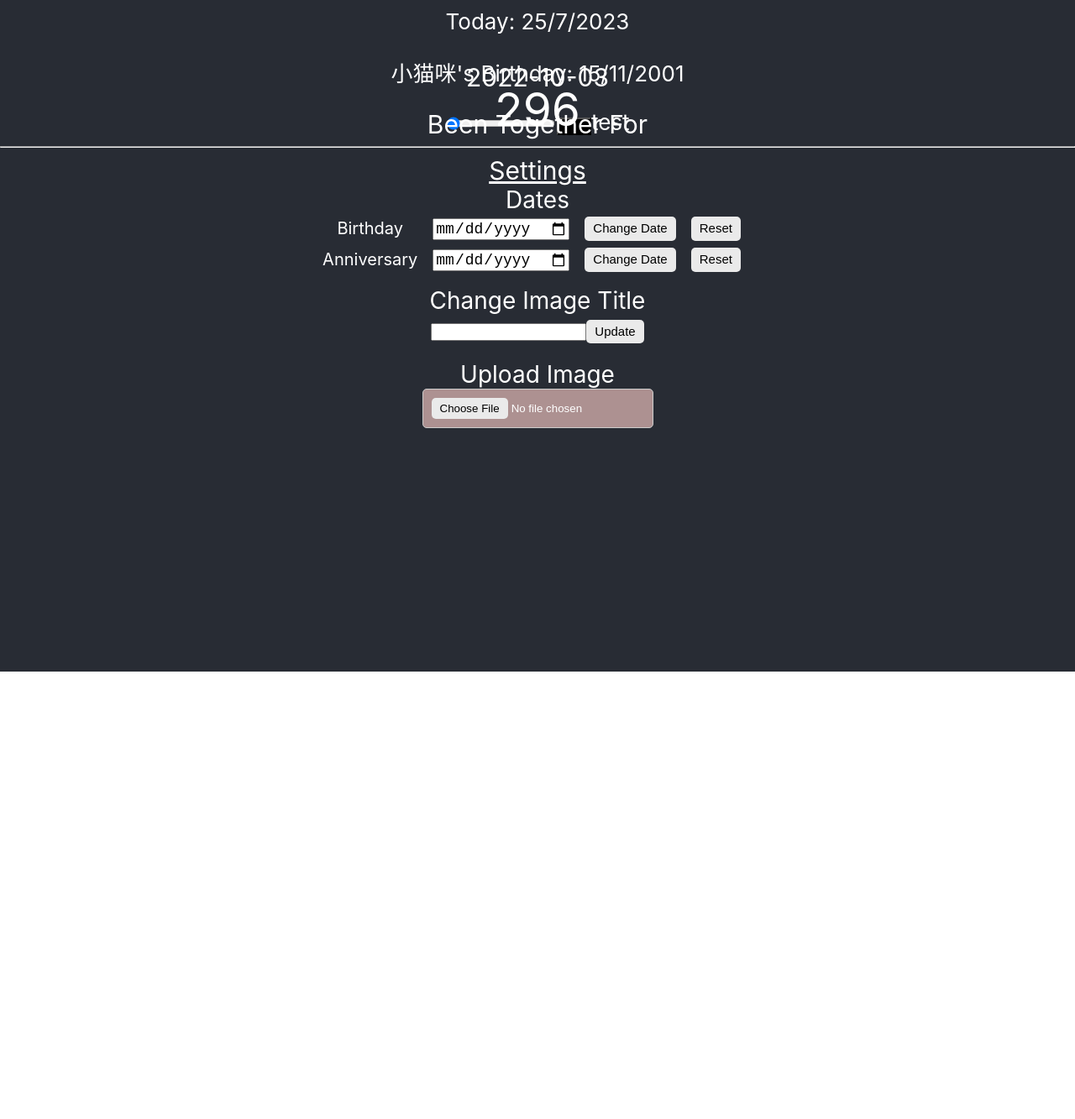
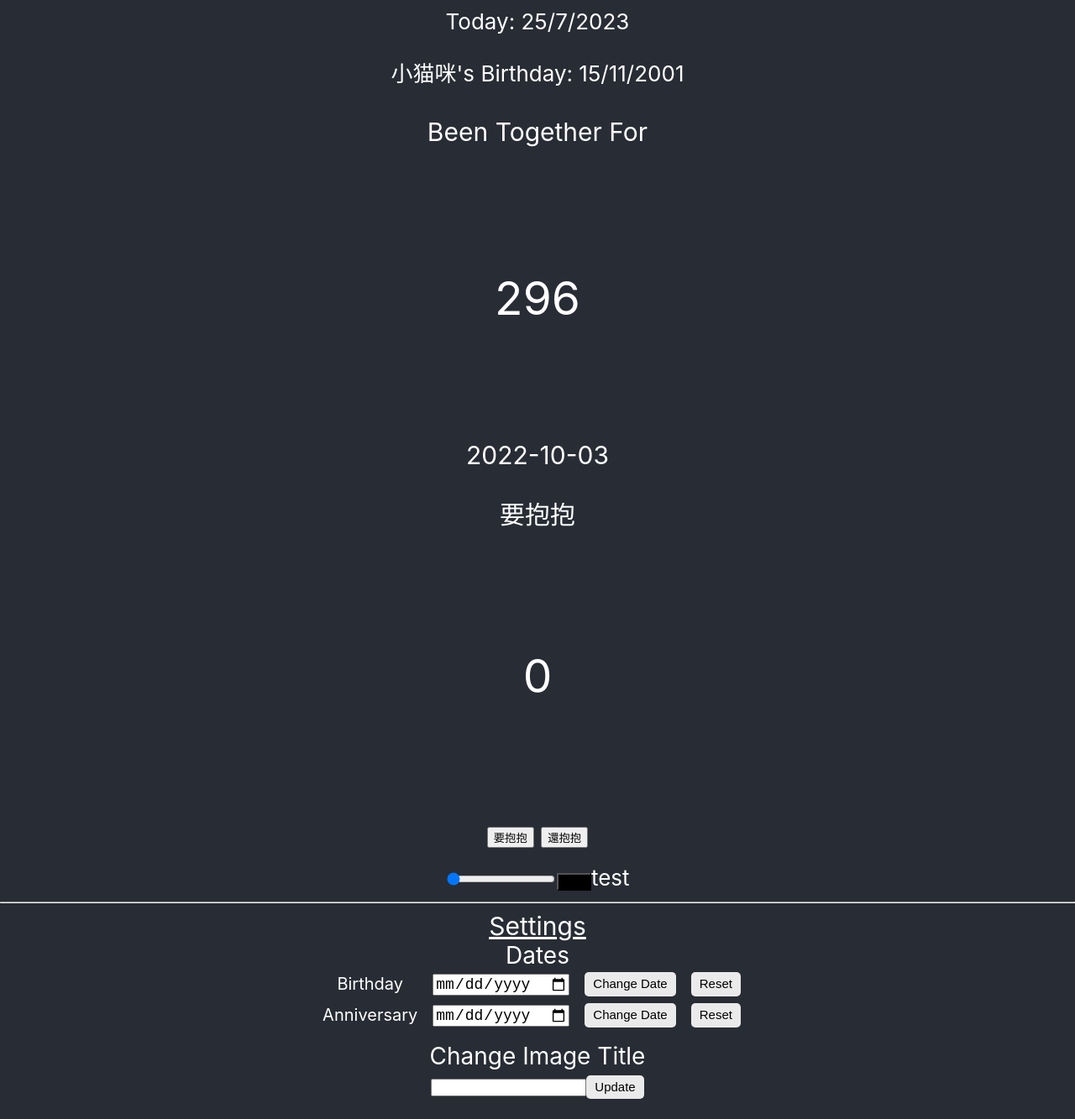
Before and after one commit to alwinchoi/Webpage, a React (Create React App) app in the folder my-app/: page / in a window 1280 px wide. Shown: the top 1333 px of the page at 84% size. Before the commit the page ends 800 px from the top, so only its background shows below. Built offline with nearby package versions, Linux system fonts and the light colour scheme.

Commit message:
Created two extra components for switching interfaces

```diff
--- /dev/null
+++ b/my-app/src/Component/CountDays.js
@@ -0,0 +1,22 @@
+import "../css/MainBody.css"
+
+const CountDays = props => {
+    const current = new Date()
+
+    const getNumberOfDays = () => {
+        const anni = new Date(props.an);
+        return Math.round((current - anni) / (1000 * 3600 * 24));
+    }
+
+    return (
+        <div className="image-div">
+            {/* return different versions based on the sliderVal */}
+            <div className="top">{props.title}</div>
+            {props.image && <img src={props.image} className="image"></img>}
+            <div className="center">{getNumberOfDays()}</div>
+            <div className="bottom"> {props.an}</div>
+        </div>
+    )
+}
+
+export default CountDays;
--- /dev/null
+++ b/my-app/src/Component/Hug.js
@@ -0,0 +1,32 @@
+import "../css/MainBody.css"
+
+const Hug = props => {
+
+    const UpdateHugs = (event) => {
+        if (event.target.id === "add") {
+            props.SetHug(props.hug + 1)
+        }
+        else {
+            props.SetHug(props.hug - 1)
+        }
+    }
+
+    return (
+        <div className="image-div">
+            {/* return different versions based on the sliderVal */}
+            <div className="top">要抱抱</div>
+            {props.image && <img src={props.image} className="image"></img>}
+            <div className="center">{props.hug}</div>
+            <div className="bottom">
+                <button id="add" onClick={UpdateHugs}>要抱抱</button>   <button id="minus" onClick={UpdateHugs}>還抱抱</button>
+            </div>
+        </div>
+        //     <div>
+
+        //         Hug Component
+        //         <button>要抱抱還欠</button>
+        //     </div>
+    )
+}
+
+export default Hug;
--- a/my-app/src/Component/MainBody.js
+++ b/my-app/src/Component/MainBody.js
@@ -1,6 +1,10 @@
 import "../css/MainBody.css"
+import CountDays from "./CountDays";
+import Hug from "./Hug";
 
 import React, { useState, useEffect } from "react";
+
+
 
 const MainBody = props => {
     const [sliderVal, SetSliderVal] = useState(0)
@@ -59,12 +63,8 @@ const MainBody = props => {
                     {props.nickname}'s Birthday: {FormatBirthday()} {calculateDiff()}
                 </p>
             </div>
-            <div className="image-div">
-                <div className="top">{props.title}</div>
-                {props.image && <img src={props.image} className="image"></img>}
-                <div className="center">{getNumberOfDays()}</div>
-                <div className="bottom"> {props.an}</div>
-            </div>
+            <CountDays title={props.title} image={props.image} an={props.an} />
+            <Hug hug={props.hug} SetHug={props.SetHug} />
             {/* slider */}
             <div>
                 <input type="range" min="0" max="100" value={sliderVal} id="mySlider" name="mySlider" step="100" onInput={setSlider}></input>
--- a/my-app/src/css/MainBody.css
+++ b/my-app/src/css/MainBody.css
@@ -1,5 +1,6 @@
 .image-div {
     width: 100%;
+    height: 450px;
     /* display: block; */
     position: relative;
     align-items: center;
```
Also changed, not shown: my-app/src/css/Hug.css (added).
